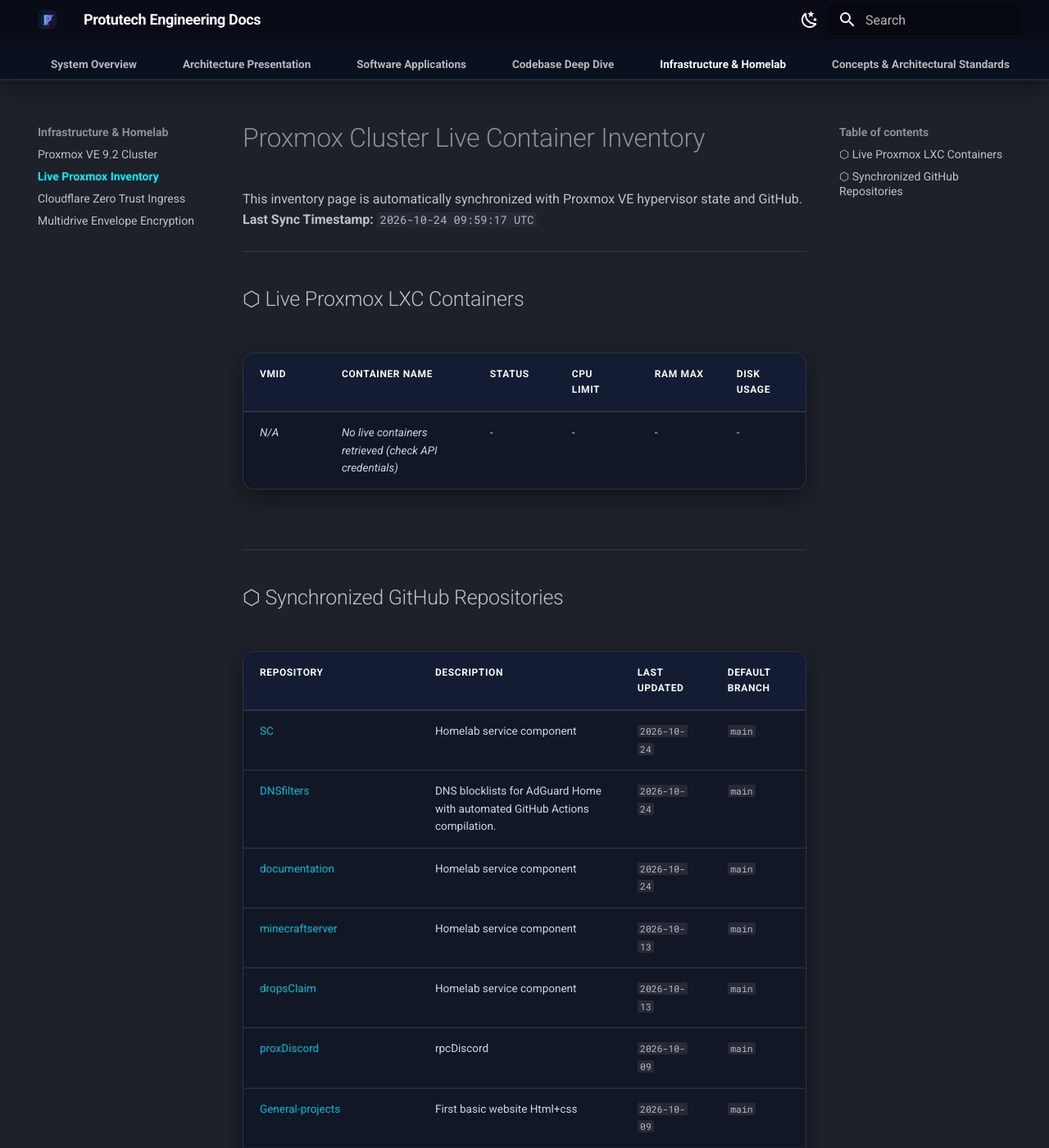
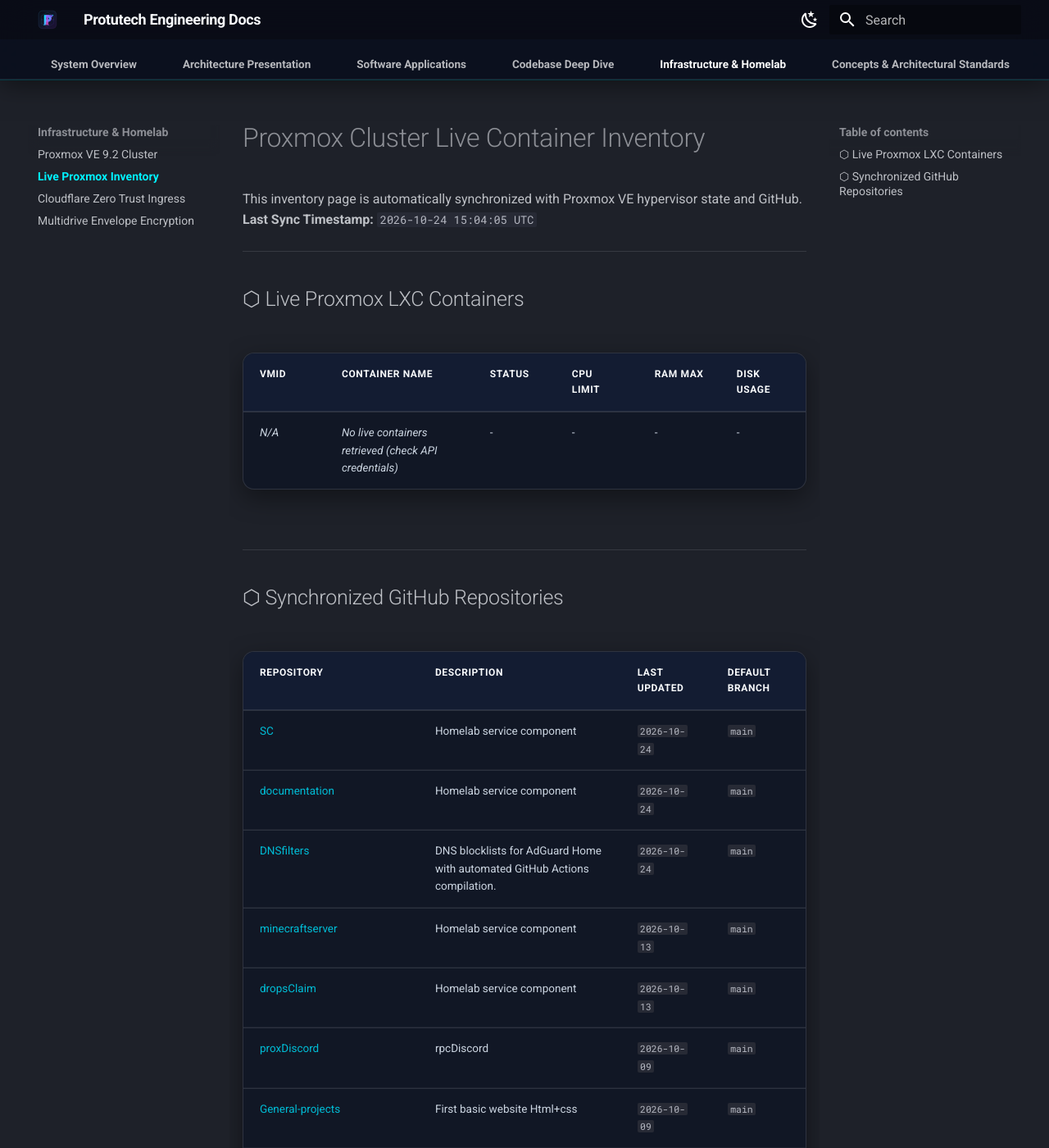
Before and after one commit to IAndrexI/documentation, an MkDocs documentation site: the page built from docs/infra/proxmox-live-inventory.md, in a window 1280 px wide and 1400 px high. Shown: the whole window at 82% size. Built offline with MkDocs 1.6.1 and Material for MkDocs 9.7.7, drawn with Linux system fonts in a browser that asks for light colours.

Commit message:
chore(auto-update): sync live Proxmox containers and GitHub repos [skip ci]

```diff
--- a/docs/infra/proxmox-live-inventory.md
+++ b/docs/infra/proxmox-live-inventory.md
@@ -1,7 +1,7 @@
 # Proxmox Cluster Live Container Inventory
 
 This inventory page is automatically synchronized with Proxmox VE hypervisor state and GitHub.
-**Last Sync Timestamp:** `2026-10-24 09:59:17 UTC`
+**Last Sync Timestamp:** `2026-10-24 15:04:05 UTC`
 
 ---
 
@@ -18,8 +18,8 @@
 | Repository | Description | Last Updated | Default Branch |
 | :--- | :--- | :--- | :--- |
 | [SC](https://github.com/IAndrexI/SC) | Homelab service component | `2026-10-24` | `main` |
+| [documentation](https://github.com/IAndrexI/documentation) | Homelab service component | `2026-10-24` | `main` |
 | [DNSfilters](https://github.com/IAndrexI/DNSfilters) | DNS blocklists for AdGuard Home with automated GitHub Actions compilation. | `2026-10-24` | `main` |
-| [documentation](https://github.com/IAndrexI/documentation) | Homelab service component | `2026-10-24` | `main` |
 | [minecraftserver](https://github.com/IAndrexI/minecraftserver) | Homelab service component | `2026-10-13` | `main` |
 | [dropsClaim](https://github.com/IAndrexI/dropsClaim) | Homelab service component | `2026-10-13` | `main` |
 | [proxDiscord](https://github.com/IAndrexI/proxDiscord) | rpcDiscord | `2026-10-09` | `main` |
```
